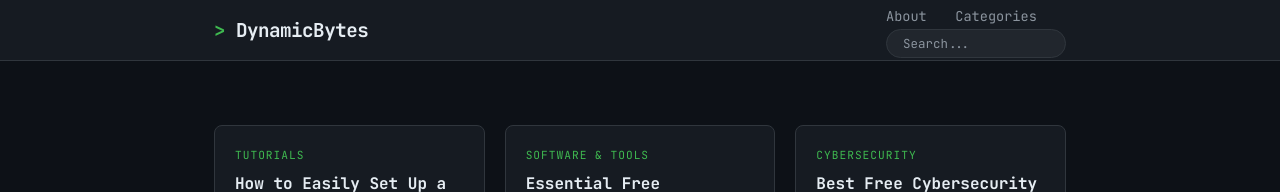
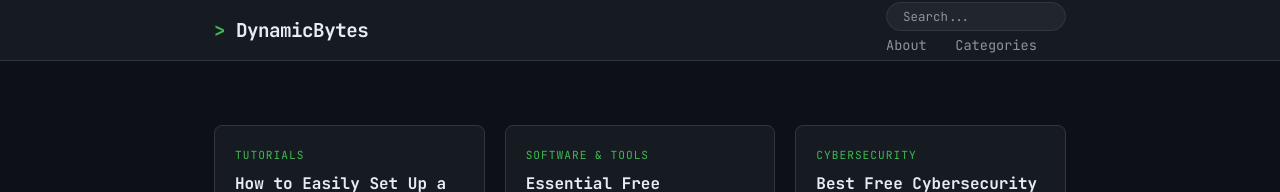
Before and after one commit to small-python/dynamicbytes-blog, a Jekyll site: the page built from index.md, in a window 1280 px wide. Shown: the top 192 px of the page. Built offline with Jekyll 4.4.1, drawn with Linux system fonts in a browser that asks for light colours; comment, search, counter and statistics services are not loaded.

Commit message:
Corrected position of search bar

```diff
--- a/_layouts/default.html
+++ b/_layouts/default.html
@@ -15,16 +15,17 @@
     <div class="wrapper">
       <a class="site-title" href="{{ '/' | relative_url }}">{{ site.title }}</a>
       <nav class="site-nav">
+        <!-- Search first -->
+        <div class="search-wrapper">
+          <input type="text" id="search-input" class="search-input" placeholder="Search..." autocomplete="off">
+          <div class="search-results" id="search-results"></div>
+        </div>
+
+        <!-- Nav links after -->
         {% for page in site.header_pages %}
           {% assign node = site.pages | where: 'path', page | first %}
           <a class="page-link" href="{{ node.url | relative_url }}">{{ node.title }}</a>
         {% endfor %}
-
-        <!-- Search -->
-        <div class="search-wrapper">
-          <input type="text" id="search-input" class="search-input" placeholder="Search..." autocomplete="off">
-          <div class="search-results" id="search-results"></div>
-        </div>
       </nav>
     </div>
   </header>
```
